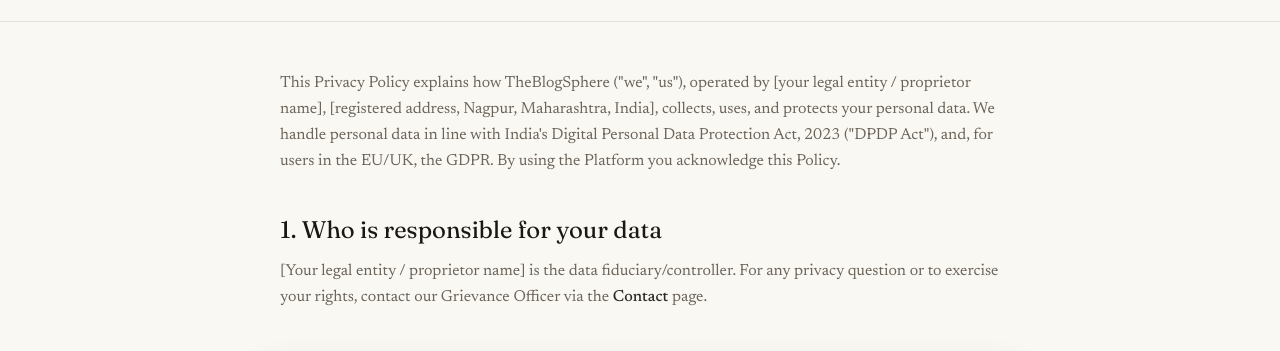
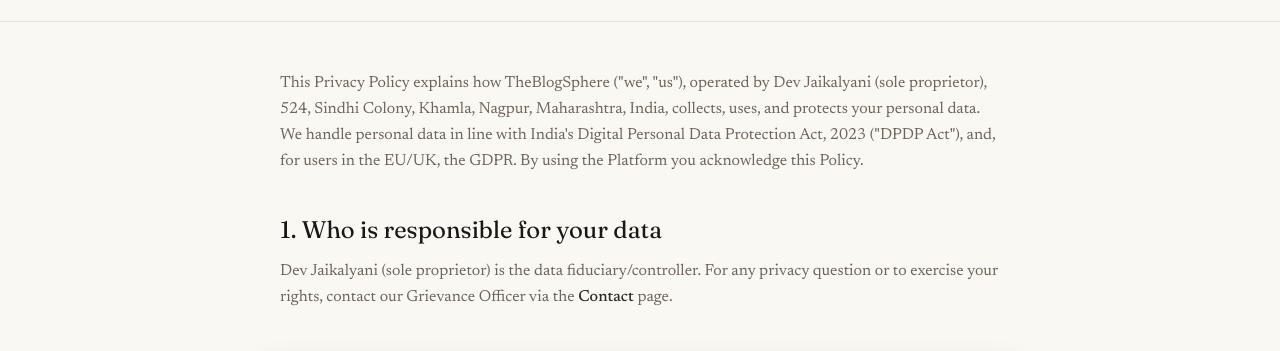
Before and after one commit to devjaikalyani/theblogsphere, an Angular app: page /privacy in a window 1280 px wide. Shown: the part 345-696 px from the top of the page. Built offline with nearby package versions, Linux system fonts and the light colour scheme; no server answers.

Commit message:
Fill legal-page details: operator, Nagpur address, Grievance Officer, liability cap, refund window

```diff
--- a/src/app/pages/contact/contact.component.ts
+++ b/src/app/pages/contact/contact.component.ts
@@ -71,11 +71,11 @@
 })
 export class ContactComponent {
   // ── Interim contact (free Gmail) — swap to support@theblogsphere.ai once the
-  //    domain email is live. Still fill in grievanceName + address before launch. ──
+  //    domain email is live. ──
   supportEmail = 'theblogsphere.support@gmail.com';
   grievanceEmail = 'theblogsphere.support@gmail.com';
-  grievanceName = '[Grievance Officer name]';
-  address = '[registered address, Nagpur, Maharashtra, India]';
+  grievanceName = 'Dev Jaikalyani';
+  address = '524, Sindhi Colony, Khamla, Nagpur, Maharashtra, India';
 
   constructor(seo: SeoService) {
     seo.set({
--- a/src/app/pages/privacy/privacy.component.ts
+++ b/src/app/pages/privacy/privacy.component.ts
@@ -19,15 +19,15 @@
 
       <div class="max-w-3xl mx-auto px-4 sm:px-6 py-12">
         <p class="font-reading text-gray-600 leading-relaxed mb-4">
-          This Privacy Policy explains how TheBlogSphere ("we", "us"), operated by [your legal entity / proprietor name],
-          [registered address, Nagpur, Maharashtra, India], collects, uses, and protects your personal data. We handle
+          This Privacy Policy explains how TheBlogSphere ("we", "us"), operated by Dev Jaikalyani (sole proprietor),
+          524, Sindhi Colony, Khamla, Nagpur, Maharashtra, India, collects, uses, and protects your personal data. We handle
           personal data in line with India's Digital Personal Data Protection Act, 2023 ("DPDP Act"), and, for users in the
           EU/UK, the GDPR. By using the Platform you acknowledge this Policy.
         </p>
 
         <h2 class="font-display text-xl sm:text-2xl text-gray-900 mt-10 mb-3">1. Who is responsible for your data</h2>
         <p class="font-reading text-gray-600 leading-relaxed mb-4">
-          [Your legal entity / proprietor name] is the data fiduciary/controller. For any privacy question or to exercise
+          Dev Jaikalyani (sole proprietor) is the data fiduciary/controller. For any privacy question or to exercise
           your rights, contact our Grievance Officer via the <a routerLink="/contact" class="link-underline text-gray-800 font-medium">Contact</a> page.
         </p>
 
--- a/src/app/pages/refund/refund.component.ts
+++ b/src/app/pages/refund/refund.component.ts
@@ -58,7 +58,7 @@
           we do not provide pro-rated refunds for the unused part of a billing period after cancellation. However, we will
           issue a refund where required by applicable law, or in cases of a clear duplicate charge, a technical billing
           error on our side, or a charge you did not authorise. Approved refunds are made to your original payment method,
-          typically within [5–7] business days (bank timelines may vary).
+          typically within 5–7 business days (bank timelines may vary).
         </p>
 
         <h2 class="font-display text-xl sm:text-2xl text-gray-900 mt-10 mb-3">6. Failed payments</h2>
@@ -83,7 +83,7 @@
         <h2 class="font-display text-xl sm:text-2xl text-gray-900 mt-10 mb-3">9. How to request a refund</h2>
         <p class="font-reading text-gray-600 leading-relaxed mb-4">
           To request a refund or ask a billing question, contact us via the <a routerLink="/contact" class="link-underline text-gray-800 font-medium">Contact</a> page with your
-          account email and the charge details. We aim to acknowledge requests within [48 hours] and resolve them promptly.
+          account email and the charge details. We aim to acknowledge requests within 48 hours and resolve them promptly.
         </p>
       </div>
     </div>
--- a/src/app/pages/terms/terms.component.ts
+++ b/src/app/pages/terms/terms.component.ts
@@ -20,8 +20,8 @@
       <div class="max-w-3xl mx-auto px-4 sm:px-6 py-12">
         <p class="font-reading text-gray-600 leading-relaxed mb-4">
           These Terms of Service ("Terms") govern your access to and use of TheBlogSphere
-          (the "Platform"), operated by [your legal entity / proprietor name], [registered address, Nagpur,
-          Maharashtra, India] ("we", "us", "our"). By creating an account, or by accessing or using the
+          (the "Platform"), operated by Dev Jaikalyani (sole proprietor), 524, Sindhi Colony, Khamla, Nagpur,
+          Maharashtra, India ("we", "us", "our"). By creating an account, or by accessing or using the
           Platform, you agree to be bound by these Terms and by our
           <a routerLink="/privacy" class="link-underline text-gray-800 font-medium">Privacy Policy</a>. If you do not
           agree, please do not use the Platform.
@@ -126,7 +126,7 @@
           To the maximum extent permitted by law, we will not be liable for any indirect, incidental, special, or
           consequential damages, or for loss of data, profits, or goodwill. Our total liability for any claim relating to
           the Platform will not exceed the greater of the amounts you paid us in the twelve months before the claim or
-          [INR 1,000].
+          INR 1,000.
         </p>
 
         <h2 class="font-display text-xl sm:text-2xl text-gray-900 mt-10 mb-3">13. Indemnity</h2>
@@ -143,7 +143,7 @@
 
         <h2 class="font-display text-xl sm:text-2xl text-gray-900 mt-10 mb-3">15. Governing law</h2>
         <p class="font-reading text-gray-600 leading-relaxed mb-4">
-          These Terms are governed by the laws of India. The courts at [Nagpur, Maharashtra] will have exclusive
+          These Terms are governed by the laws of India. The courts at Nagpur, Maharashtra will have exclusive
           jurisdiction, subject to any mandatory consumer-protection rights available to you where you live.
         </p>
 
```
